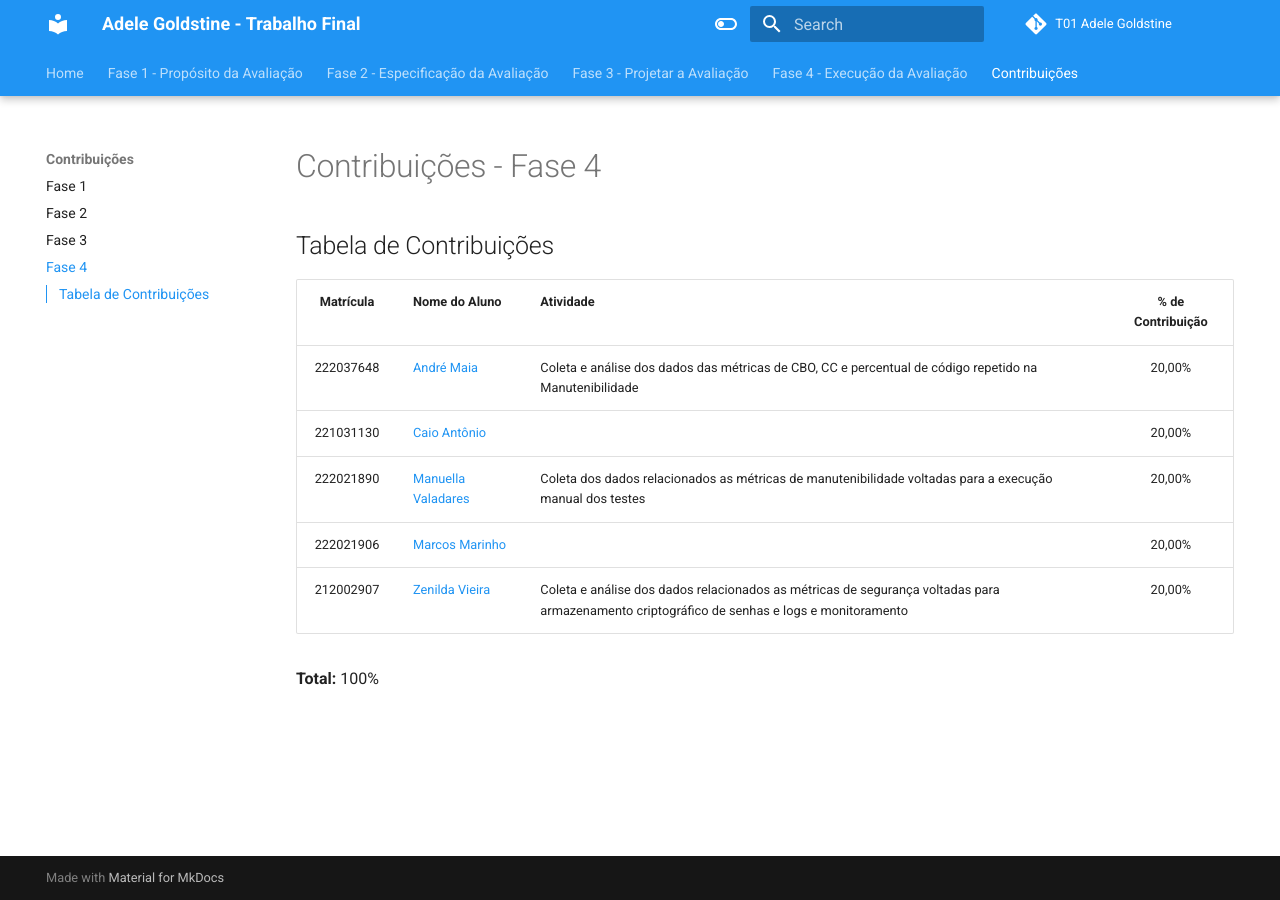
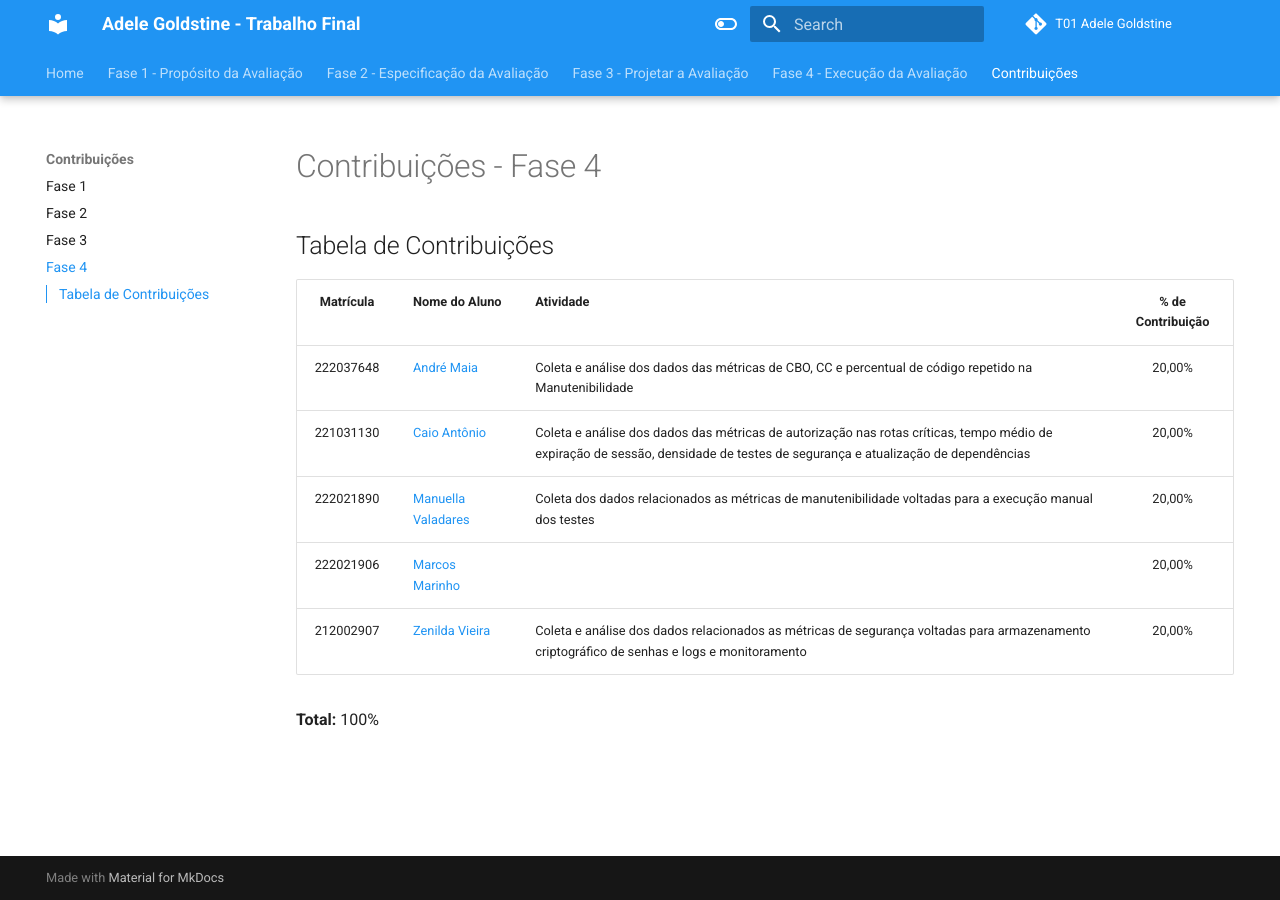
Before and after one commit to FCTE-Qualidade-de-Software-1/2025-2_T01_ADELE-GOLDSTINE, an MkDocs documentation site: the page built from docs/contribuicoes/fase-4.md, in a window 1280 px wide. Built offline with MkDocs 1.6.1 and Material for MkDocs 9.7.7, drawn with Linux system fonts in a browser that asks for light colours; comment, search, counter and statistics services are not loaded.

Commit message:
atualiza contribuições

```diff
--- a/docs/contribuicoes/fase-4.md
+++ b/docs/contribuicoes/fase-4.md
@@ -5,7 +5,7 @@
 | Matrícula | Nome do Aluno                                          | Atividade | % de Contribuição |
 | :-------: | :----------------------------------------------------- | :------- | :---------------: |
 | 222037648 | [André Maia](http://github.com/andre-maia51)           | Coleta e análise dos dados das métricas de CBO, CC e percentual de código repetido na Manutenibilidade      |      20,00%       |
-| 221031130 | [Caio Antônio](https://github.com/Caio-Antonio)        |           |      20,00%       |
+| 221031130 | [Caio Antônio](https://github.com/Caio-Antonio)        | Coleta e análise dos dados das métricas de autorização nas rotas críticas, tempo médio de expiração de sessão, densidade de testes de segurança e atualização de dependências |      20,00%       |
 | 222021890 | [Manuella Valadares](https://github.com/manuvaladares) | Coleta dos dados relacionados as métricas de manutenibilidade voltadas para a execução manual dos testes |      20,00%       |
 | 222021906 | [Marcos Marinho](https://github.com/devMarcosVM)       |           |      20,00%       |
 | 212002907 | [Zenilda Vieira](https://github.com/ZenildaVieira)     | Coleta e análise dos dados relacionados as métricas de segurança voltadas para armazenamento criptográfico de senhas e logs e monitoramento |      20,00%       |
```
